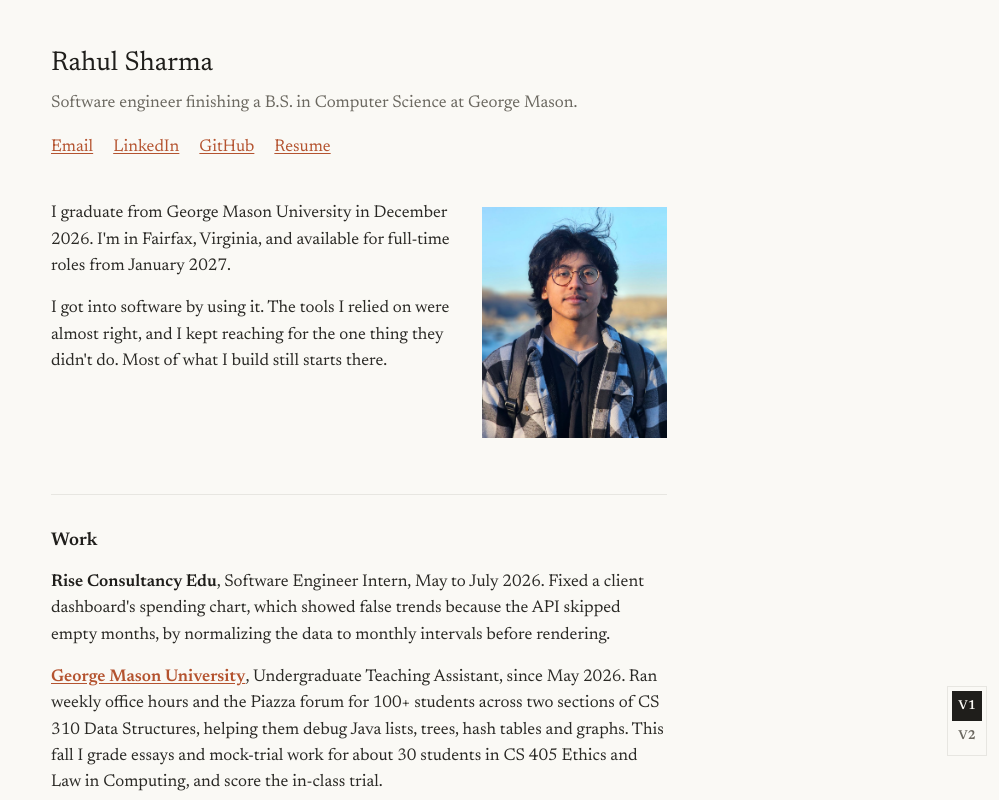
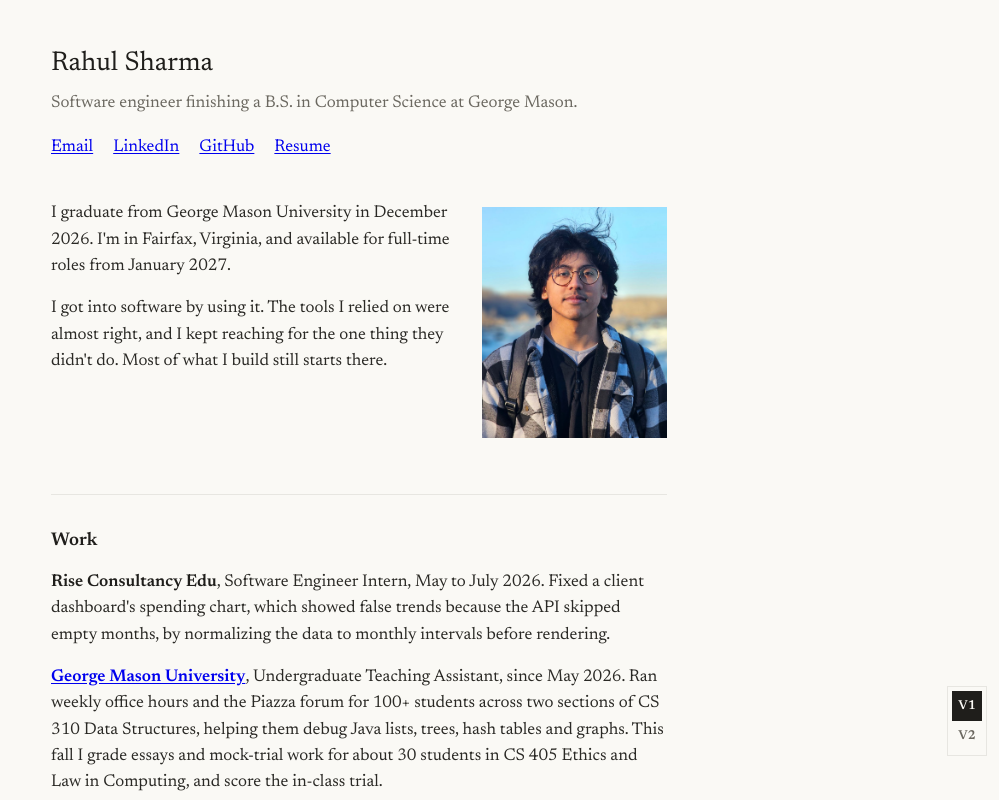
Before and after one commit to rahul-sharma-cs/portfolio, a Next.js app: page / in a window 1280 px wide. Shown: the top 800 px of the page, without its empty margins (281-1280 px from the left). Built offline with nearby package versions, Linux system fonts and the light colour scheme.

Commit message:
make v1 links blue

```diff
--- a/src/app/(plain)/plain.css
+++ b/src/app/(plain)/plain.css
@@ -5,8 +5,8 @@
   --text: #1F1E1B;
   --body: #2A2925;
   --muted: #6B6860;
-  --link: #B4532F;
-  --link-visited: #8F3F20;
+  --link: #0000EE;
+  --link-visited: #551A8B;
   --rule: #E7E6E1;
 }
 
```
